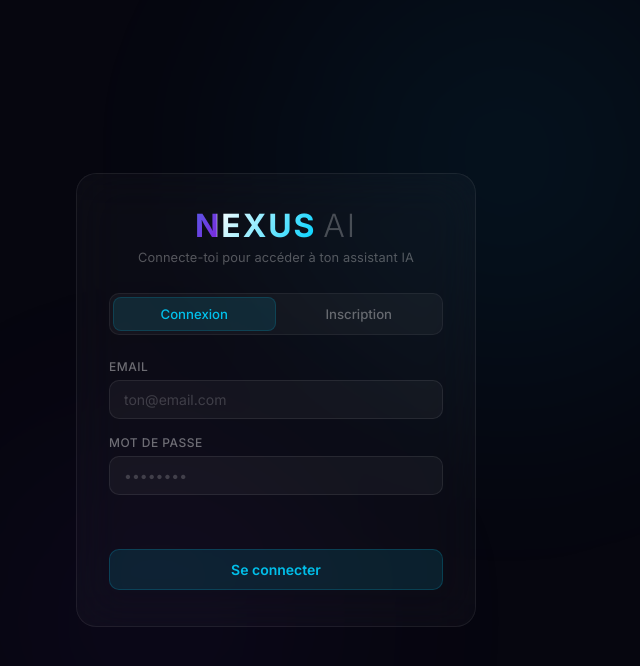
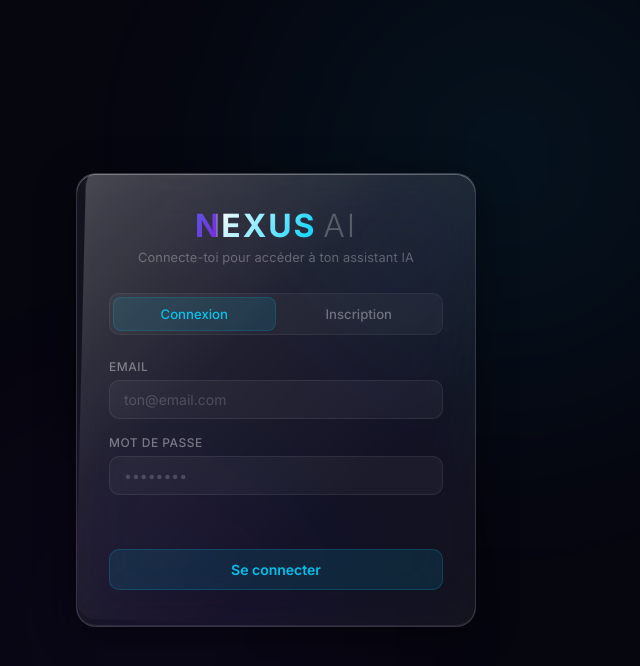
Before and after one commit to nexusproject2077/93003, a plain HTML site: page index.html in a window 1280 px wide. Shown: the whole page, without its empty margins (364-1004 px from the left). Drawn offline with nearby package versions, Linux system fonts and the light colour scheme.

Commit message:
Update style.css

```diff
--- a/css/style.css
+++ b/css/style.css
@@ -2201,3 +2201,63 @@ kbd {
         font-size: 1.6rem;
     }
 }
+
+/* ===== LIQUID GLASS — APPLICATION GLOBALE ===== */
+/* Filtre SVG injecté dans le HTML pour la réfraction */
+.liquid-glass,
+.auth-container,
+#input-container,
+#chat-box,
+.settings-modal,
+.memory-modal,
+.nexus-header.liquid {
+    background: rgba(255, 255, 255, 0.07) !important;
+    backdrop-filter: blur(32px) saturate(180%) contrast(105%);
+    -webkit-backdrop-filter: blur(32px) saturate(180%) contrast(105%);
+    border: 1px solid rgba(255, 255, 255, 0.14);
+    box-shadow:
+        0 8px 40px rgba(0, 0, 0, 0.45),
+        inset 0 1px 0 rgba(255,255,255,0.3),
+        inset 0 -1px 0 rgba(255,255,255,0.08);
+    position: relative;
+    overflow: hidden;
+}
+
+/* Reflet dynamique */
+.liquid-glass::before,
+.auth-container::before,
+#input-container::before,
+.settings-modal::before,
+.memory-modal::before {
+    content: '';
+    position: absolute;
+    inset: 0;
+    background: linear-gradient(135deg,
+        rgba(255,255,255,0.22) 0%,
+        rgba(255,255,255,0.05) 40%,
+        transparent 70%);
+    pointer-events: none;
+    animation: liquid-flow 12s linear infinite;
+    border-radius: inherit;
+    z-index: 0;
+}
+
+@keyframes liquid-flow {
+    0%   { transform: translate(0, 0) rotate(0deg); }
+    100% { transform: translate(8px, -6px) rotate(3deg); }
+}
+
+/* Header Nexus renforcé */
+.nexus-header.liquid {
+    backdrop-filter: blur(40px) saturate(200%) contrast(108%);
+    -webkit-backdrop-filter: blur(40px) saturate(200%) contrast(108%);
+}
+
+/* S'assurer que le contenu des éléments passe au-dessus du ::before */
+#input-container > *,
+.auth-container > *,
+.settings-modal > *,
+.memory-modal > * {
+    position: relative;
+    z-index: 1;
+}
```
